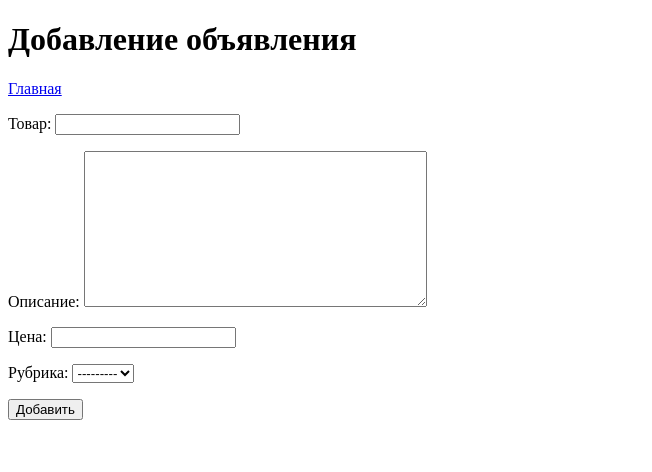
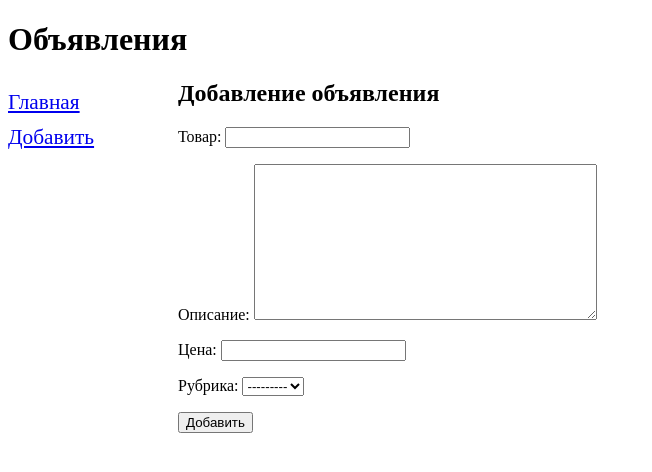
Before and after one commit to icedevil777/django, a Django app: template app/bboard/templates/bboard/create.html in a window 1280 px wide. Shown: the top 472 px of the page, without its empty margins (0-652 px from the left). Run offline with Django 3.2, Linux system fonts and the light colour scheme; the template is opened without the code that fills it: values that come from a table or form of the project are taken from there, others are empty; parts of the project's set-up code (start-up, migrations or seed data) failed here and were passed over.

Commit message:
add static

```diff
--- /dev/null
+++ b/app/bboard/static/bboard/style.css
@@ -0,0 +1,19 @@
+header hl {
+    font-size: 40pt;
+    text-transform: uppercase;
+    text-align: center;
+    background: url("bg.jpg") left / auto 100% no-repeat;
+}
+
+nav {
+    font-size: 16pt;
+    width: 150px;
+    float: left;
+}
+nav a {
+    display: block;
+    margin: 10px 0px;
+}
+section {
+    margin-left: 170px;
+}
--- a/app/bboard/templates/bboard/create.html
+++ b/app/bboard/templates/bboard/create.html
@@ -1,21 +1,11 @@
-<!DOCTYPE html>
-<html>
-    <head>
-        <meta charset="UTF-8">
-        <title>Добавление объявления : : Доска объявлений</title>
-    </head>
-    <body>
-        <h1>Добавление объявления</h1>
-        <div>
-        <a href="{% url 'index' %}" >Главная</a>
-        {% for rubric in rubrics %}
-        <a href="{% url 'by_rubric' rubric.pk %}">{{ rubric.name }}</a>
-        {% endfor %}
-        </div>
-        <form method='post'>
-        {% csrf_token %}
-        {{ form.as_p }}
-        <input type='submit' value='Добавить'>
-        </form>
-    </body>
-</html>
+{% extends "layout/basic.html" %}
+
+{% block title %}Добавление объявлений{% endblock %}
+
+{% block content %}
+<h2>Добавление объявления</h2>
+<from method="post">{% csrf_token %}
+                    {{ form.as_p }}
+                    <input type="submit" value="Добавить">
+</from>
+{% endblock %}
--- a/app/bboard/templates/layout/basic.html
+++ b/app/bboard/templates/layout/basic.html
@@ -1,6 +1,8 @@
-!DOCTYPE html>
+{% load static %}
+<!DOCTYPE html>
 <html lang="en">
     <head>
+        <link rel="stylesheet" type="text/css" href="{% static 'bboard/style.css' %}">
         <meta charset="UTF-8">
         <title>{% block title %}Главная{% endblock %} :: Доска объявлений</title>
     </head>
```
Also changed, not shown: app/bboard/templates/bboard/by_rubric.html (+5 -16 lines), app/bboard/templates/bboard/index.html (+5 -16 lines), app/bboard/static/bboard/bg.jpg (added).
